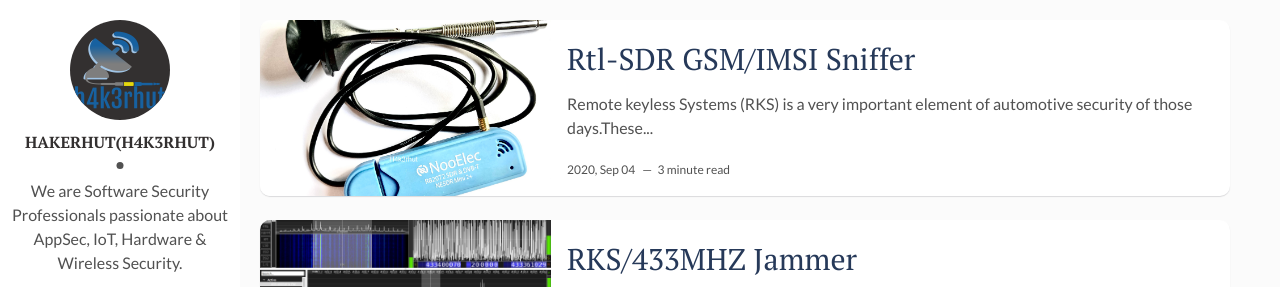
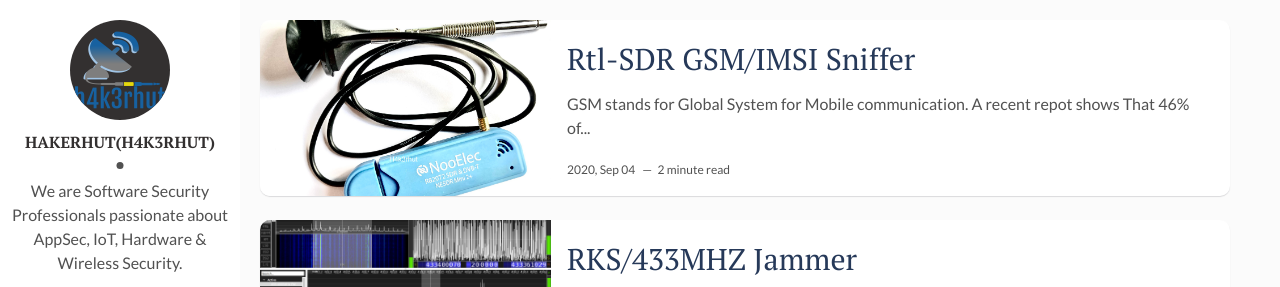
Before and after one commit to h4k3rhut/hackerhut, a Jekyll site: the page built from index.html, in a window 1280 px wide and 900 px high. Shown: the top 287 px of the window. Built offline with Jekyll 4.4.1, drawn with Linux system fonts in a browser that asks for light colours; the list of posts is cut into pages by our own code; some of the changed lines change nothing that is shown.

Commit message:
Update 2020-09-05-gms_sniffing_rtl-sdr.markdown
2nd edit

````diff
--- a/_posts/2020-09-05-gms_sniffing_rtl-sdr.markdown
+++ b/_posts/2020-09-05-gms_sniffing_rtl-sdr.markdown
@@ -7,57 +7,55 @@
 tags: [rtl-sdr, SDR, GSM] # add tag
 ---
 
-Remote keyless Systems (RKS) is a very important element of automotive security of those days.These systems permits a user to lock and unlock the automotive instead of the mechanical key by clicking a button on the key fob close to the automotive. Though different automotive brands uses different frequencies, there area unit in the main 2 totally different frequencies adopted world- wide: 315MHz for North America for 433.92
+GSM stands for Global System for Mobile communication. A recent repot shows That 46% of Global Mobile Users Use 2G and 3G.
+GSM(2G standard) is combination of FDMA (Frequency Division Multiple Access), TDMA (Time Division Multiple Access) spectrum sharing. At first, GSM use two frequency bands of 25 MHz width : 890 to 915 MHz frequency band for up-link and 935 to 960 MHz frequency for down-link. Later on, two 75 MHz band were added. 1710 to 1785 MHz for up-link and 1805 to 1880 MHz for down-link. up-link is the link from ground station to a satellite and down-link is the link from a satellite down to one or more ground stations or receivers. GSM divides the 25 MHz band into 124 channels each having 200 KHz width and remaining 200 KHz is left unused as a guard band to avoid interference.
 
-As this attack is intended to jamming the RKS communication but here we are also focusing the 433mhz frequency. So let's proceed.....
+We will not go deep with the Architecture of GSM, because I am adding a basic reference link....
 
-## The Jammer(Prerequisite)
+## IMSI Sniffer
 
-A jammer is a device that transmits a stronger interfering signals called noise and prevent a radio frequency or band of radio frequency from use by the valid user.
+IMSI stands for International Mobile Subscriber Identity is a unique number, usually fifteen digits, associated with Global System for Mobile Communications (GSM) to identifying a GSM subscriber.
 
-For this project, we are using Arduino nano and a FS1000A transmitter(other 433/315MHZ transmitter modules can be used).
+The IMSI number is securely stored in SIM card and only known to the service provider to identify the subscription. While the  Mobile Station International Subscriber Directory Number (MSISDN) / Internationally identified mobile phone number the public part of the mapping.
 
-As the replacement of Arduino Nano below can be used.
-Arduino UNO, Arduino Mega, All adruino boards, Teensy boards, Raspberry pi computers. The best one is ATtiny85 USB board, which has by default USB interface, small in size makes it handy.
+So Let’s start...
 
-### Arduino Nano
+### Requirements
+* Any SDR  ( here the Rtl-sdr being used. HackRf One, BladRf & USRP can be used)
+* Any Linux OS( Here the Parrot OS being used. Kali linux, Ubuntu, Raspbian Os...... can be used)
 
-The Arduino Nano is a small, complete, and breadboard-friendly board based on the ATmega328P (Arduino Nano 3.x). It has more or less the same functionality of the Arduino Duemilanove, but in a different package. It lacks only a DC power jack, and works with a Mini-B USB cable instead of a standard one.
+Before starting the necessary tool(software) installation, update and upgrade the OS.
 
-![Arduino nano]({{site.baseurl}}/assets/img/Arduino-nano.png)
+‘’’
+apt-get update
+apt-get upgrade Or apt upgrade
+‘’’
 
-### FS1000A Transmitter
+Let’s start Installing the Necessary environmental software..
 
-This is FS1000A 433mHz Tx RF Radio Module. This RF module comprises of an RF Transmitter. The transmitter operates at a frequency of 433.92 and 315 MHz. An RF transmitter receives serial data and transmits it wirelessly through RF through its antenna connected at pin4.
-The transmission occurs at the rate of 1Kbps – 10Kbps. This low-cost RF transmitter can be used to transmit signal up to 100 meters (the antenna design, working environment, and supply voltage will seriously impact the effective distance). The operating voltage of the transmitter is 3-5v DC.
+* Install Kalibrate : ( For finding GSM frequencies )
 
-![FS1000A Transmitter]({{site.baseurl}}/assets/img/FS1000A-Transmitter.png)
+‘’’
+apt-get install kalibrate-rtl
 
-## Let's Design The Jammer
+OR
 
-First the arduino nano installed in a small bread board and then configured the FS100A transmitter with it. The VCC pin (positive) connected to 3.3v of Arduino NANO, GND pin (negative) connected with GND of Arduino NANO and finally the DATA pin connected to the digital pin 4 of Arduino NANO.
+sudo apt install build-essential libtool automake autoconf librtlsdr-dev libfftw3-dev
+git clone https://github.com/steve-m/kalibrate-rtl
+cd kalibrate-rtl
+./bootstrap && CXXFLAGS='-W -Wall -O3'
+./configure
+make
+sudo make install
+‘’’
 
-Let's code:
+* Install Gr GSM : ( For receiving GSM transmissions )
 
-```
-void setup(){
-}
-void loop(){
-  tone(4, 15000); //digital pin 4
-}
-```
-
-Explaining the code: Void set is used to declare the setup which are going to be used next in the code and in Void loop the provided code iterate. The // is used for commenting. The tone() function is used to generate square wave.
-
-* Syntax
-tone(pin, frequency)
-
-* Parameters
-Pin: the pin on which to generate the tone (Here Digital Pin 4 of Arduino nano) Frequency: the frequency of the tone in hertz. (Here it is 1500)
-
->Here Arduino ide used to compile and upload the code to arduino nano. The jammer is now ready.
-![Arduino ide]({{site.baseurl}}/assets/img/arduino-program.png)
+‘’’
+sudo add-apt-repository -y ppa:ptrkrysik/gr-gsm
+sudo apt update
+sudo apt install gr-gsm
+‘’’
 
 
-The real view of the jammer.
-![433jammer]({{site.baseurl}}/assets/img/433MHZ-jammer.png)
+![Arduino nano]({{site.baseurl}}/assets/img/Arduino-nano.png
````
